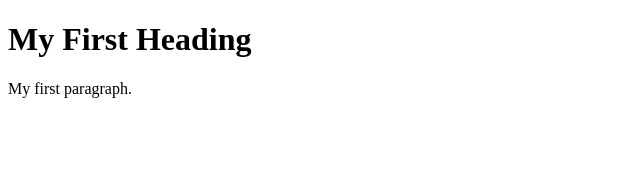
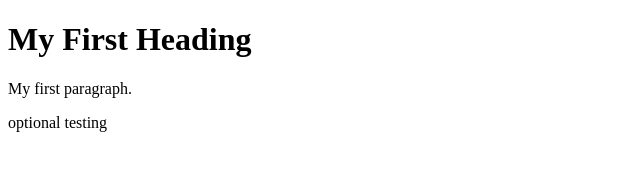
Before and after one commit to tommyncs/ProjectA, a plain HTML site: page index.html in a window 1280 px wide. Shown: the whole page, without its empty margins (0-640 px from the left). Drawn offline with Linux system fonts and the light colour scheme.

Commit message:
commit 1

```diff
--- a/index.html
+++ b/index.html
@@ -4,6 +4,6 @@
 
 <h1>My First Heading</h1>
 <p>My first paragraph.</p>
-
+<p>optional testing</p>
 </body>
 </html>
```
